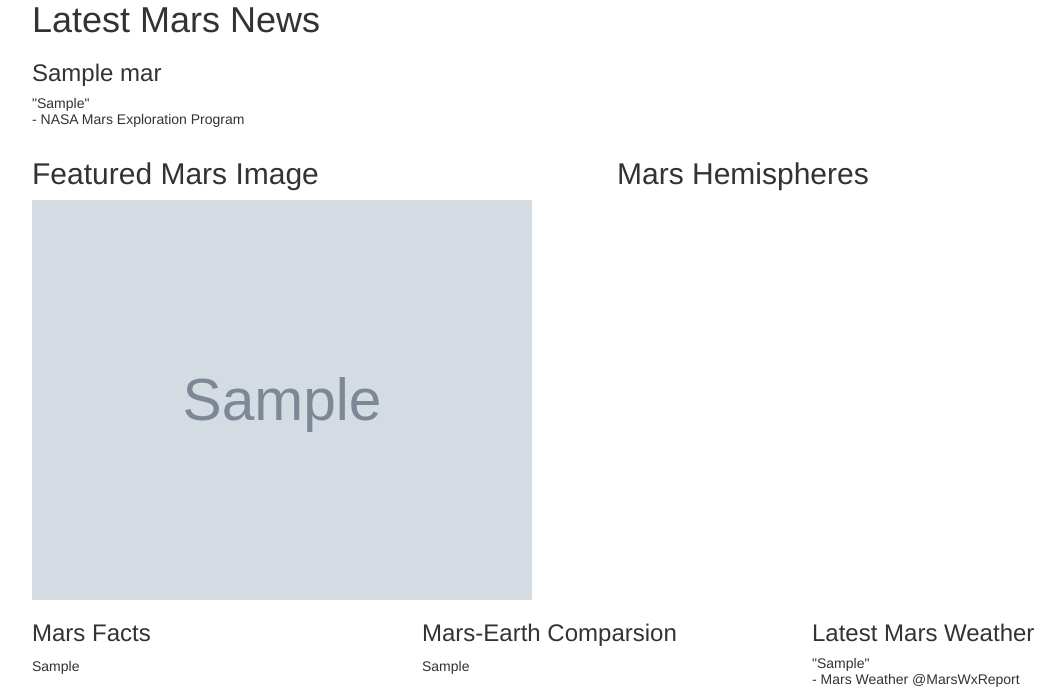
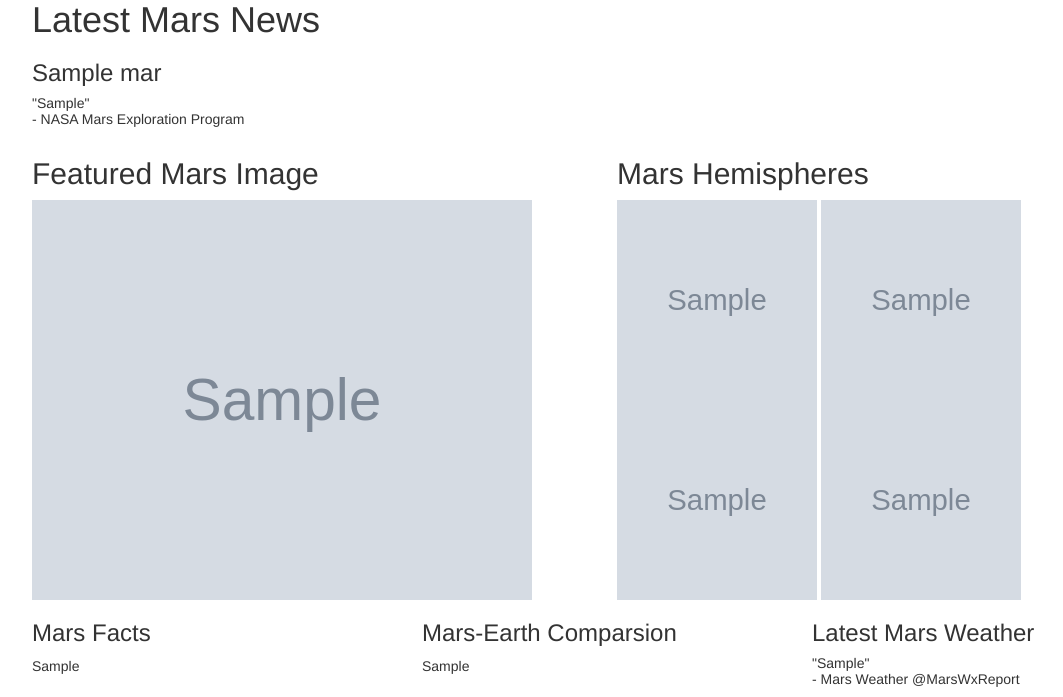
Before and after one commit to chanafin/12-GWHW, a Flask app: page / in a window 1280 px wide. Shown: the part 306-1003 px from the top of the page, without its empty margins (38-1101 px from the left). Run offline with Flask 2, Linux system fonts and the light colour scheme; grey boxes marked "Sample" are stand-in pictures; a database or web service that is not in the repository returns one stand-in record (values such as "Sample title"); some libraries are stand-ins or nearby versions.

Commit message:
Photos re-added

```diff
--- a/templates/index.html
+++ b/templates/index.html
@@ -33,7 +33,10 @@
         </div>
         <div class= "col-md-6">
         <h2>Mars Hemispheres</h2>
-
+        <img src= {{mars.Hemisphere_Photos.0.img_url}} Alt = "Cerberus" height = '200' width = '200'>
+        <img src= {{mars.Hemisphere_Photos.1.img_url}} Alt = "Schiaparelli" height = '200' width = '200'>
+        <img src= {{mars.Hemisphere_Photos.2.img_url}} Alt = "Syrtis Major" height = '200' width = '200'>
+        <img src= {{mars.Hemisphere_Photos.3.img_url}} Alt = "Valles Marineris" height = '200' width = '200'>
         </div>
     </div>
 
```
